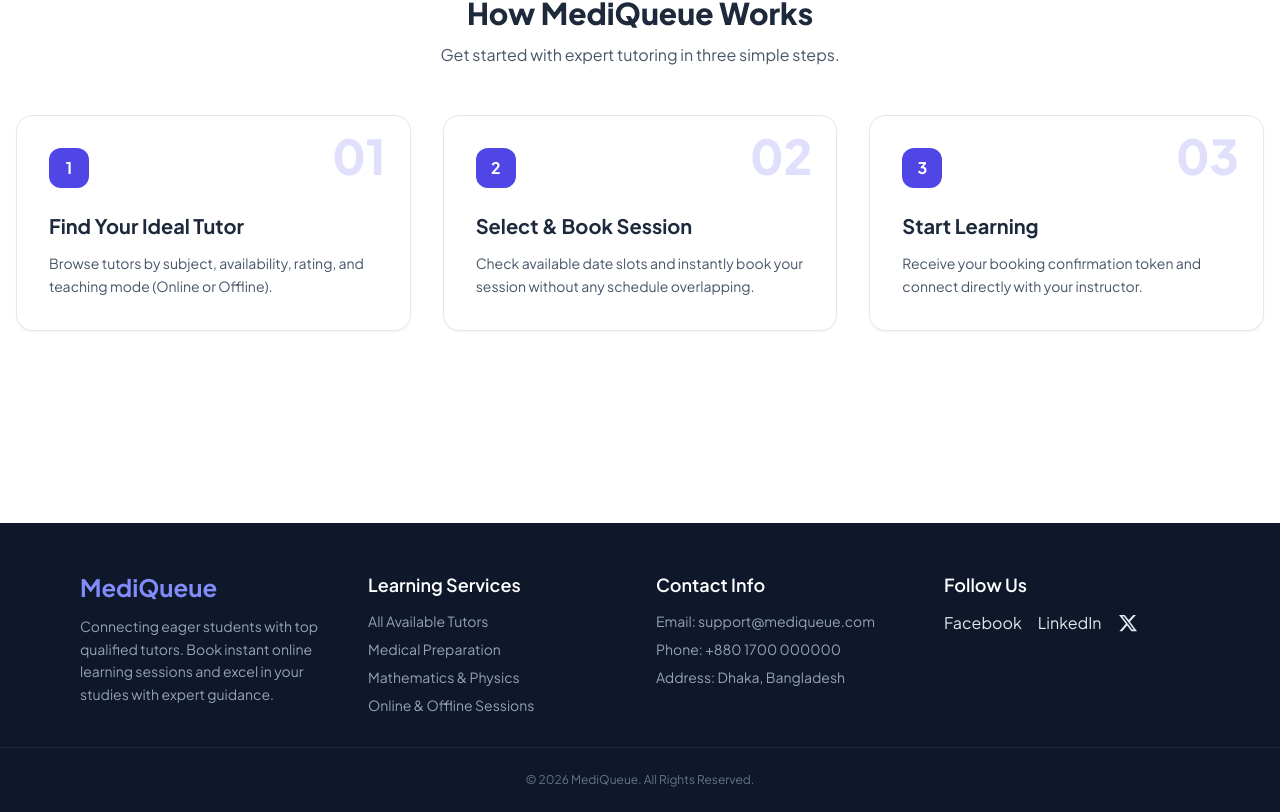
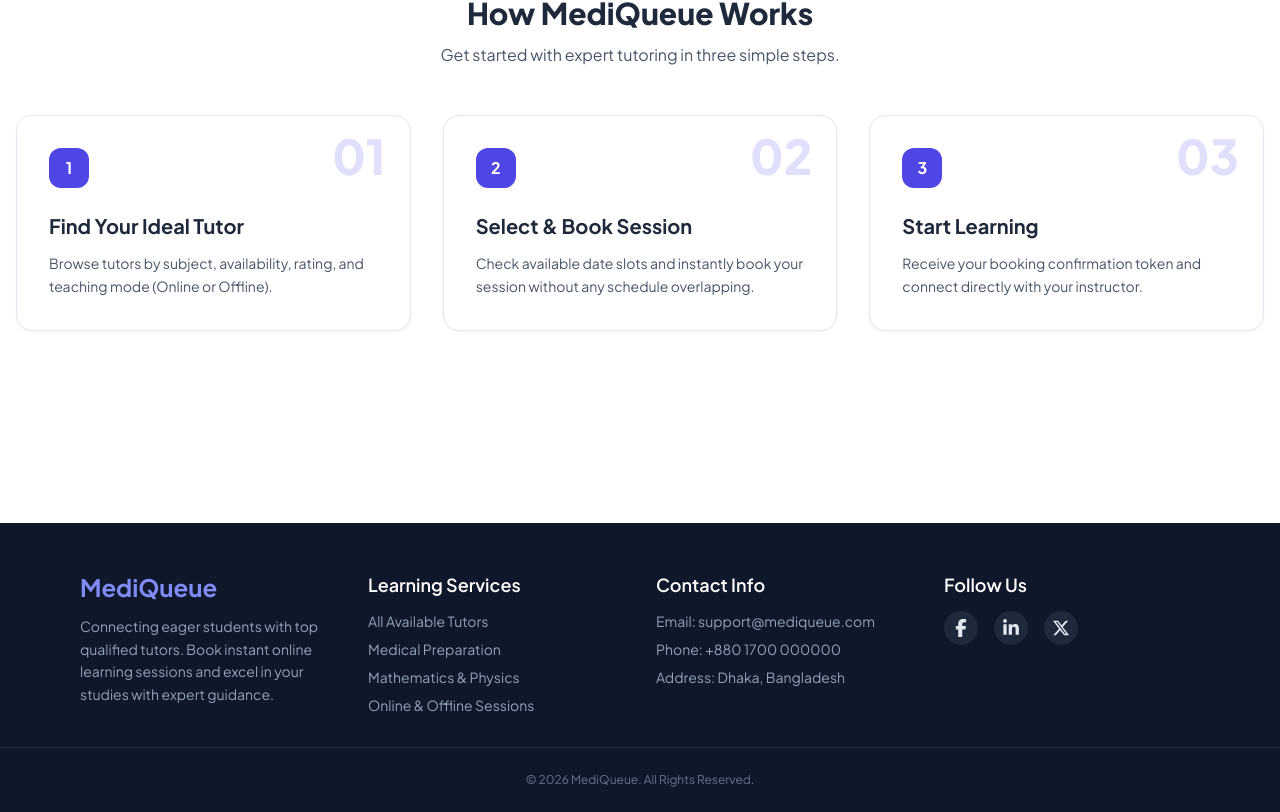
Before and after one commit to durjoy1516/b13-a9-a-client, a Next.js app: page / in a window 1280 px wide. Shown: the part 1757-2569 px from the top of the page. Built offline with nearby package versions, Linux system fonts and the light colour scheme; no server answers.

Commit message:
style: update footer section

```diff
--- a/src/components/shared/Footer.js
+++ b/src/components/shared/Footer.js
@@ -1,4 +1,5 @@
 import Link from 'next/link';
+import { FaFacebookF, FaLinkedinIn, FaXTwitter } from 'react-icons/fa6';
 
 export default function Footer() {
   return (
@@ -34,20 +35,36 @@ export default function Footer() {
           </ul>
         </div>
 
-        {/* Social Links with updated X logo */}
+        {/* Social Links using react-icons */}
         <div>
           <h3 className="text-lg font-semibold mb-3 text-white">Follow Us</h3>
-          <div className="flex space-x-4">
-            <a href="#" className="hover:text-indigo-400 transition-colors" aria-label="Facebook">
-              Facebook
+          <div className="flex space-x-4 items-center text-lg">
+            <a
+              href="https://facebook.com"
+              target="_blank"
+              rel="noopener noreferrer"
+              className="hover:text-indigo-400 transition-colors p-2 bg-slate-800 rounded-full"
+              aria-label="Facebook"
+            >
+              <FaFacebookF />
             </a>
-            <a href="#" className="hover:text-indigo-400 transition-colors" aria-label="LinkedIn">
-              LinkedIn
+            <a
+              href="https://linkedin.com"
+              target="_blank"
+              rel="noopener noreferrer"
+              className="hover:text-indigo-400 transition-colors p-2 bg-slate-800 rounded-full"
+              aria-label="LinkedIn"
+            >
+              <FaLinkedinIn />
             </a>
-            <a href="#" className="hover:text-indigo-400 transition-colors flex items-center gap-1" aria-label="X Logo">
-              <svg className="w-5 h-5 fill-current inline" viewBox="0 0 24 24">
-                <path d="M18.244 2.25h3.308l-7.227 8.26 8.502 11.24H16.17l-5.214-6.817L4.99 21.75H1.68l7.73-8.835L1.254 2.25H8.08l4.713 6.231zm-1.161 17.52h1.833L7.084 4.126H5.117z"/>
-              </svg>
+            <a
+              href="https://x.com"
+              target="_blank"
+              rel="noopener noreferrer"
+              className="hover:text-indigo-400 transition-colors p-2 bg-slate-800 rounded-full"
+              aria-label="X Logo"
+            >
+              <FaXTwitter />
             </a>
           </div>
         </div>
```
